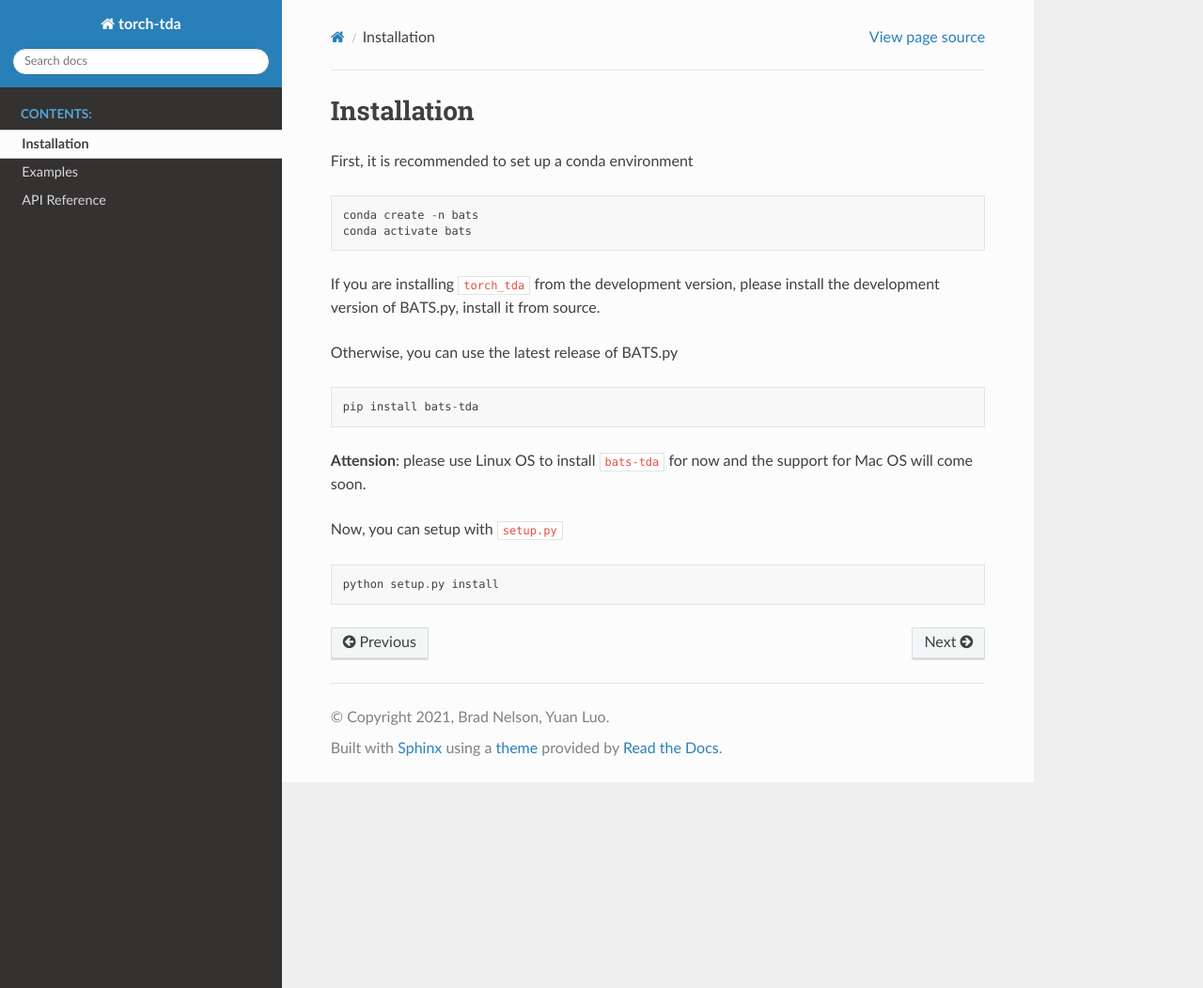
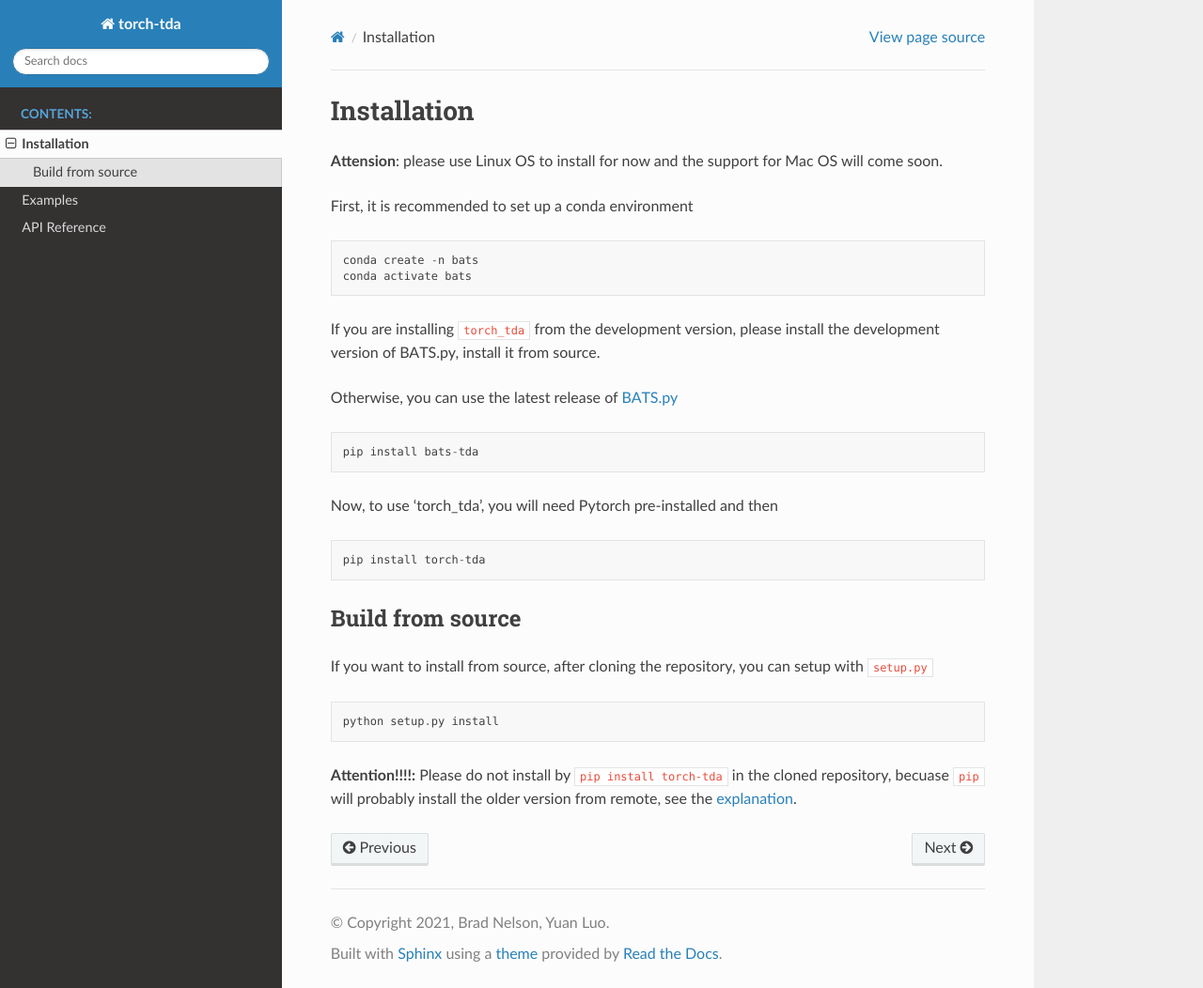
Before and after one commit to CompTop/torch-tda, a Sphinx documentation site: the page built from docs/installation.md, in a window 1280 px wide and 1052 px high. Shown: the whole window at 94% size. Built offline with Sphinx 7.4.7 and the Read the Docs theme 2.0.0, drawn with Linux system fonts in a browser that asks for light colours.

Commit message:
update README

````diff
--- a/docs/installation.md
+++ b/docs/installation.md
@@ -1,4 +1,6 @@
 # Installation
+
+**Attension**: please use Linux OS to install for now and the support for Mac OS will come soon.
 
 First, it is recommended to set up a conda environment
 ```
@@ -8,13 +10,18 @@ conda activate bats
 
 If you are installing `torch_tda` from the development version, please install the development version of BATS.py, install it from source.
 
-Otherwise, you can use the latest release of BATS.py
+Otherwise, you can use the latest release of [BATS.py](https://comptop.github.io/BATS.py)
 ```
 pip install bats-tda
 ```
-**Attension**: please use Linux OS to install `bats-tda` for now and the support for Mac OS will come soon.
+Now, to use 'torch_tda', you will need Pytorch pre-installed and then
+```
+pip install torch-tda
+```
 
-Now, you can setup with `setup.py`
+## Build from source
+If you want to install from source, after cloning the repository, you can setup with `setup.py`
 ```
 python setup.py install
 ```
+**Attention!!!!:** Please do not install by `pip install torch-tda` in the cloned repository, becuase `pip` will probably install the older version from remote, see the [explanation](https://stackoverflow.com/questions/14617136/why-is-pip-installing-an-old-version-of-my-package).
````
Also changed, not shown: README.md (+1 -0 lines).
